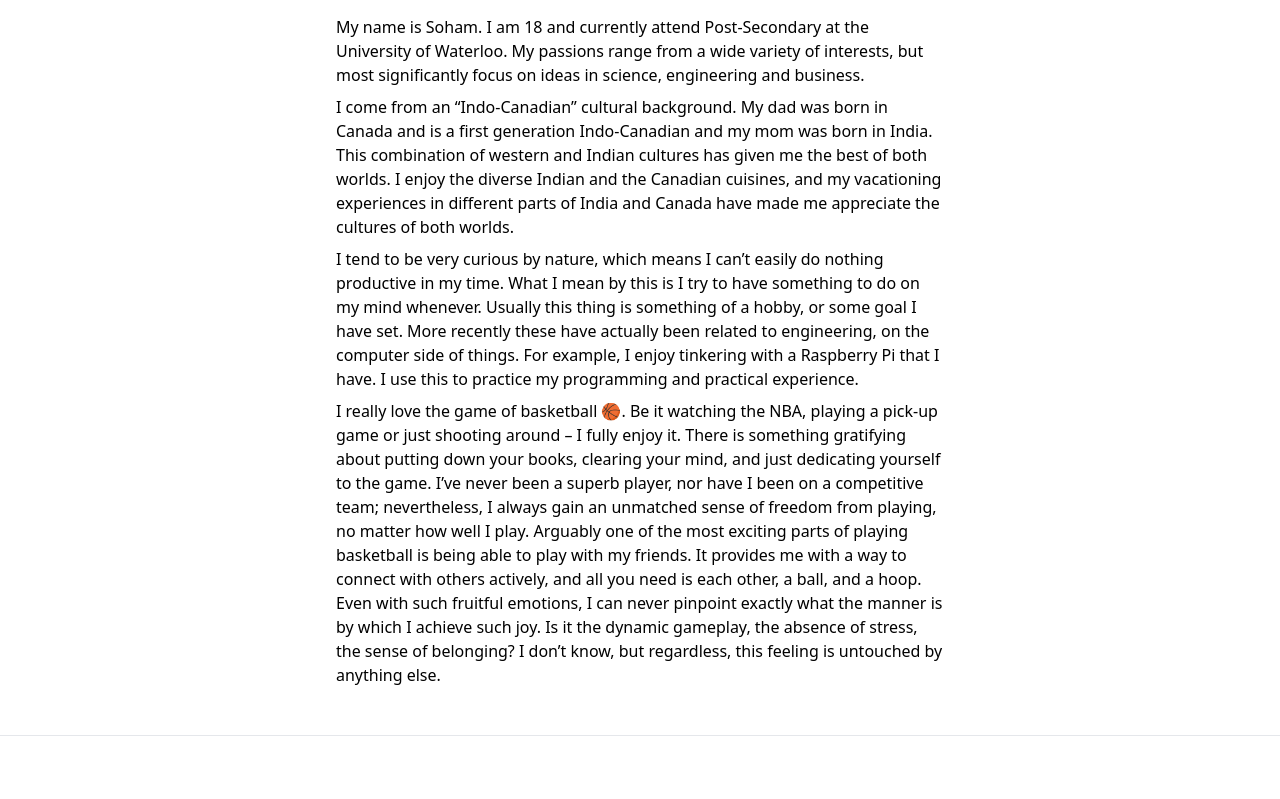
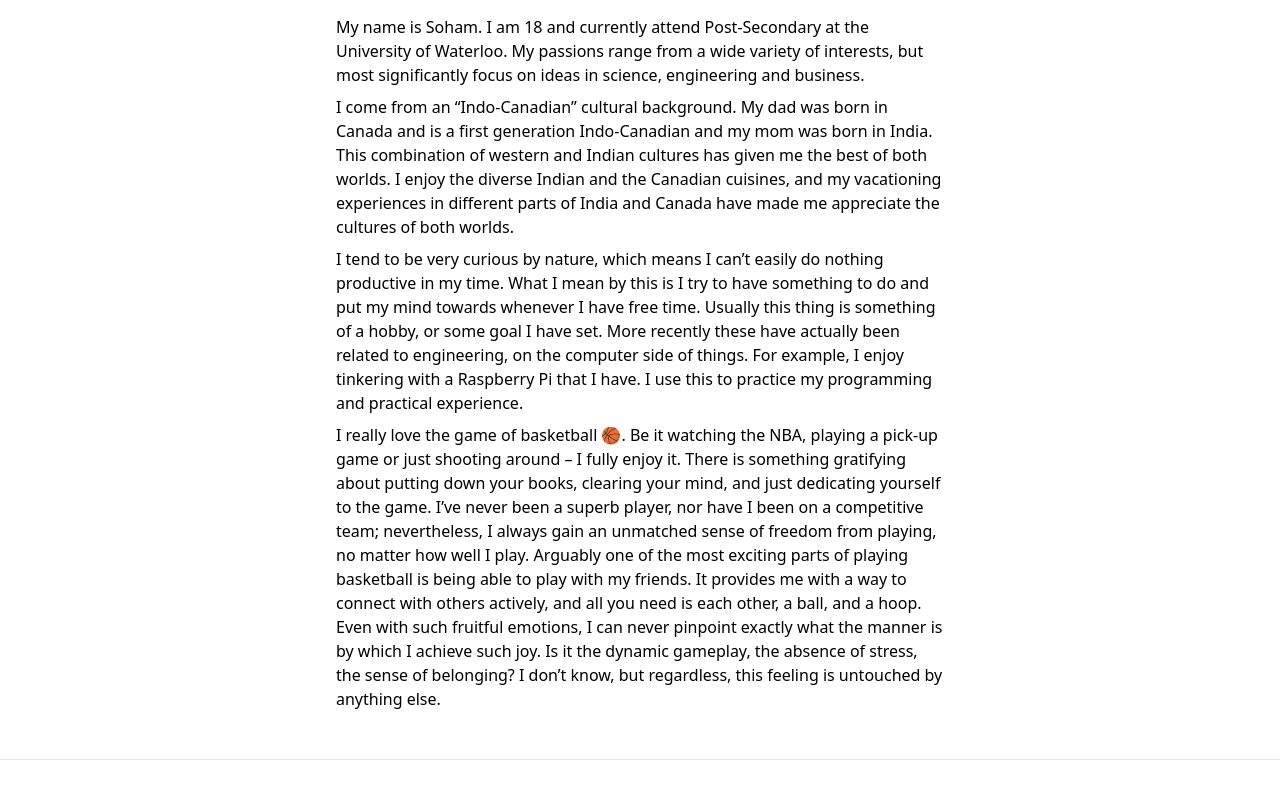
Before and after one commit to SohamP2812/sohamparmar.com, a Next.js app: page /about in a window 1280 px wide. Shown: the part 900-1699 px from the top of the page. Built offline with nearby package versions, Linux system fonts and the light colour scheme.

Commit message:
fix description

```diff
--- a/pages/about.jsx
+++ b/pages/about.jsx
@@ -46,12 +46,12 @@
             <p className="mb-2">
               I tend to be very curious by nature, which means I can’t easily do
               nothing productive in my time. What I mean by this is I try to
-              have something to do on my mind whenever. Usually this thing is
-              something of a hobby, or some goal I have set. More recently these
-              have actually been related to engineering, on the computer side of
-              things. For example, I enjoy tinkering with a Raspberry Pi that I
-              have. I use this to practice my programming and practical
-              experience.
+              have something to do and put my mind towards whenever I have free
+              time. Usually this thing is something of a hobby, or some goal I
+              have set. More recently these have actually been related to
+              engineering, on the computer side of things. For example, I enjoy
+              tinkering with a Raspberry Pi that I have. I use this to practice
+              my programming and practical experience.
             </p>
             <p className="mb-2">
               I really love the game of basketball 🏀. Be it watching the NBA,
```
